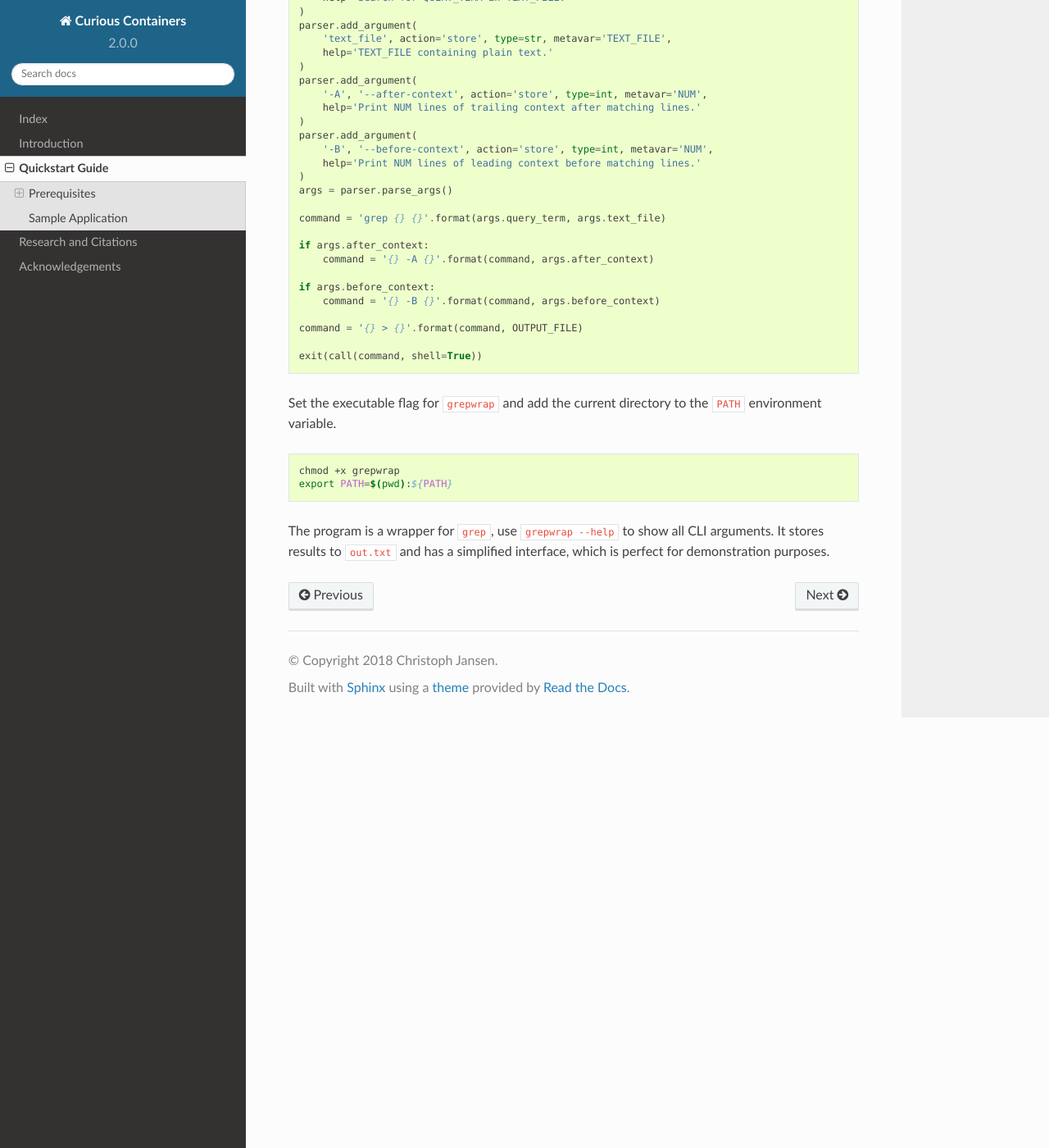
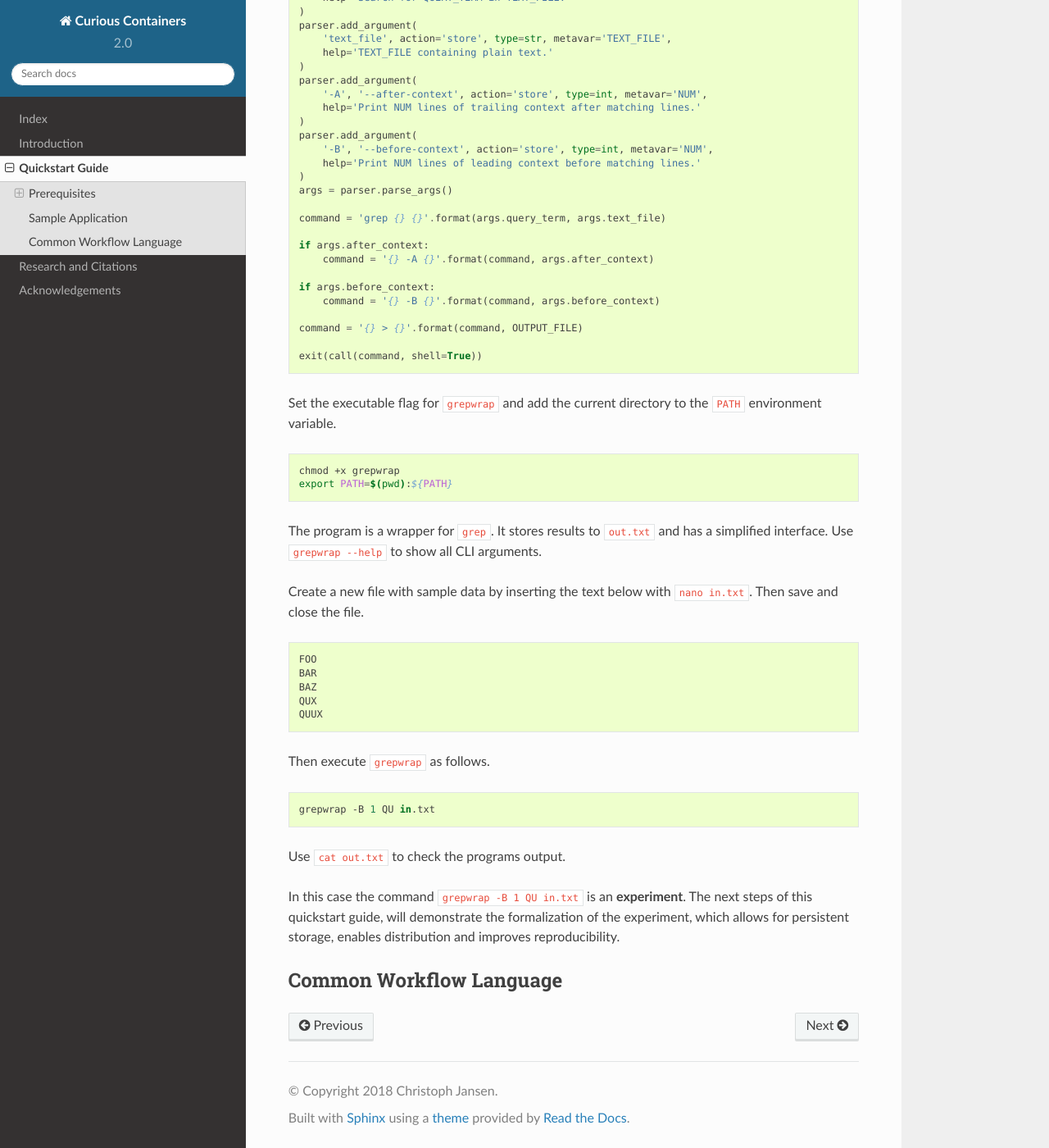
Before and after one commit to curious-containers/cc-agency, a Sphinx documentation site: the page built from docs/guide.rst, in a window 1280 px wide and 1400 px high, scrolled down 1041 px. Shown: the whole window at 82% size. Built offline with Sphinx 7.4.7 and the Read the Docs theme 2.0.0, drawn with Linux system fonts in a browser that asks for light colours; pages that are not in the unit, such as notebooks, are missing from menus.

Commit message:
continued quickstart guide

```diff
--- a/docs/conf.py
+++ b/docs/conf.py
@@ -65,9 +65,9 @@ author = 'Christoph Jansen'
 # built documents.
 #
 # The short X.Y version.
-version = '2.0.0'
+version = '2.0'
 # The full version, including alpha/beta/rc tags.
-release = '2.0.0'
+release = version
 
 # The language for content autogenerated by Sphinx. Refer to documentation
 # for a list of supported languages.
--- a/docs/guide.rst
+++ b/docs/guide.rst
@@ -84,5 +84,35 @@ Set the executable flag for :code:`grepwrap` and add the current directory to th
    chmod +x grepwrap
    export PATH=$(pwd):${PATH}
 
-The program is a wrapper for :code:`grep`, use :code:`grepwrap --help` to show all CLI arguments. It stores results to
-:code:`out.txt` and has a simplified interface, which is perfect for demonstration purposes.
+
+The program is a wrapper for :code:`grep`. It stores results to :code:`out.txt` and has a simplified interface. Use
+:code:`grepwrap --help` to show all CLI arguments.
+
+
+Create a new file with sample data by inserting the text below with :code:`nano in.txt`. Then save and close the file.
+
+.. code-block:: text
+
+   FOO
+   BAR
+   BAZ
+   QUX
+   QUUX
+
+
+Then execute :code:`grepwrap` as follows.
+
+.. code-block:: bash
+
+   grepwrap -B 1 QU in.txt
+
+
+Use :code:`cat out.txt` to check the programs output.
+
+In this case the command :code:`grepwrap -B 1 QU in.txt` is an **experiment**. The next steps of this quickstart guide,
+will demonstrate the formalization of the experiment, which allows for persistent storage, enables distribution and
+improves reproducibility.
+
+
+Common Workflow Language
+------------------------
--- a/setup.py
+++ b/setup.py
@@ -19,6 +19,6 @@ setup(
     license='AGPL-3.0',
     platforms=['any'],
     install_requires=[
-        'cc-core'
+        'cc-core >= 2.0, < 2.1'
     ]
 )
```
